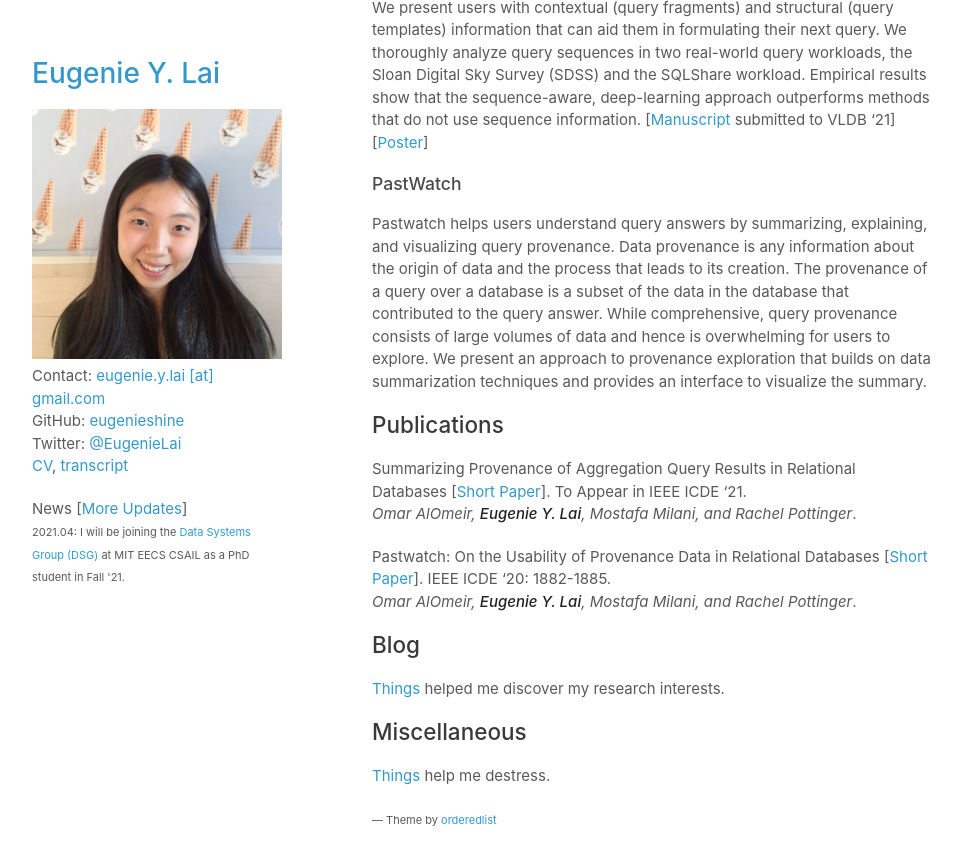
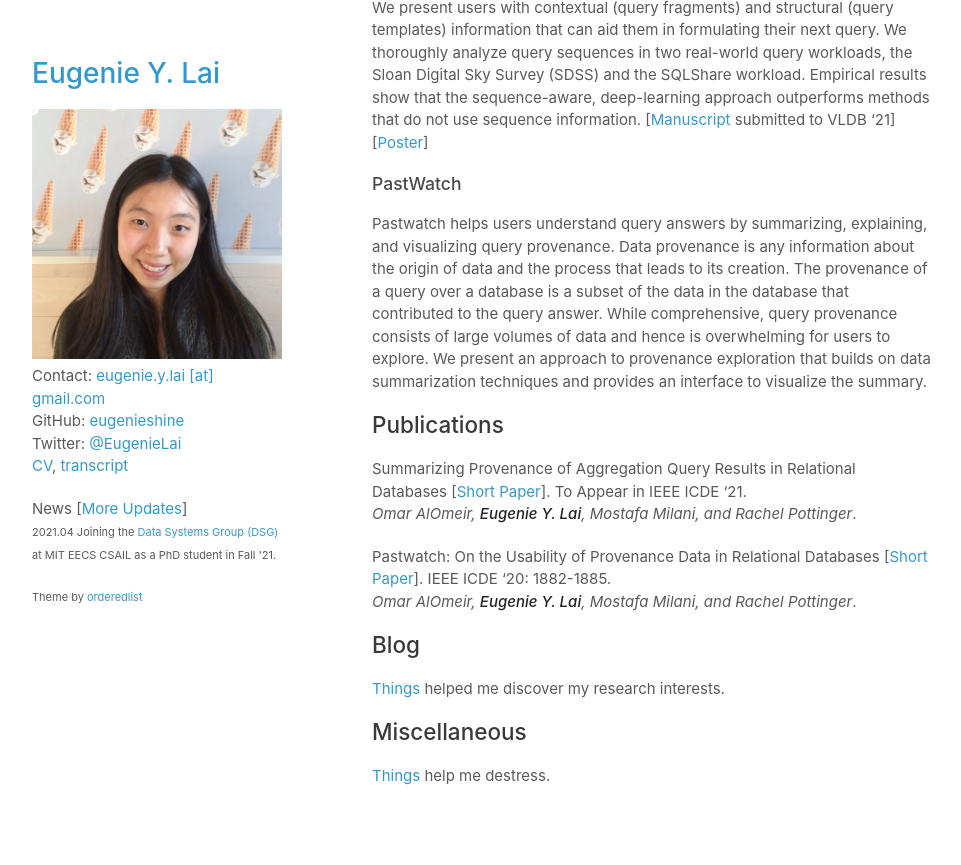
Before and after one commit to eugenielai/eugenielai.github.io, a Jekyll site: the page built from README.md, in a window 1280 px wide and 900 px high, scrolled down 678 px. Shown: the top 865 px of the window, without its empty margins (158-1119 px from the left). Built offline with Jekyll 4.4.1, drawn with Linux system fonts in a browser that asks for light colours; our own code applies the rules of GitHub Pages for plain Markdown files; a script that is not in the unit is left out.

Commit message:
update news

```diff
--- a/_layouts/default.html
+++ b/_layouts/default.html
@@ -25,22 +25,20 @@
           GitHub: <a href="https://github.com/eugenieshine">eugenieshine</a><br>
           Twitter: <a href="https://twitter.com/EugenieLai">@EugenieLai</a><br>
           <!--Instagram: <a href="https://www.instagram.com/eugeniesday/">eugeniesday</a><br>-->
-          <!--Calendar: <a href="https://calendar.google.com/calendar?cid=eXVqaW5nbGFpMDcwN0BnbWFpbC5jb20">Scheduled</a><br>-->
+          <!--Calendar: <a href="https://calendar.google.com/calendar?cid=eXVqaW5nbGFpMDcwN0BnbWFpbC5jb20">Scheduled</a><br> &mdash; -->
           <a href="/docs/cvs/cv_elai.pdf">CV</a>, <a href="/docs/transcripts/ubc_transcript_elai.pdf">transcript</a>
         </p>
 
         <p>News [<a href="posts/news.html">More Updates</a>] <br>
-          <small>2021.04: I will be joining the <a href="http://dsg.csail.mit.edu/">Data Systems Group (DSG)</a> at MIT EECS CSAIL as a PhD student in Fall '21.</small>
+          <small>2021.04 Joining the <a href="http://dsg.csail.mit.edu/">Data Systems Group (DSG)</a> at MIT EECS CSAIL as a PhD student in Fall '21.</small>
         </p>
+
+        <p><small>Theme by <a href="https://github.com/orderedlist">orderedlist</a></small></p>
 
       </header>
       <section>
 
       {{ content }}
-
-
-
-        <p><small>&mdash; Theme by <a href="https://github.com/orderedlist">orderedlist</a></small></p>
 
       </section>
     </div>
```
